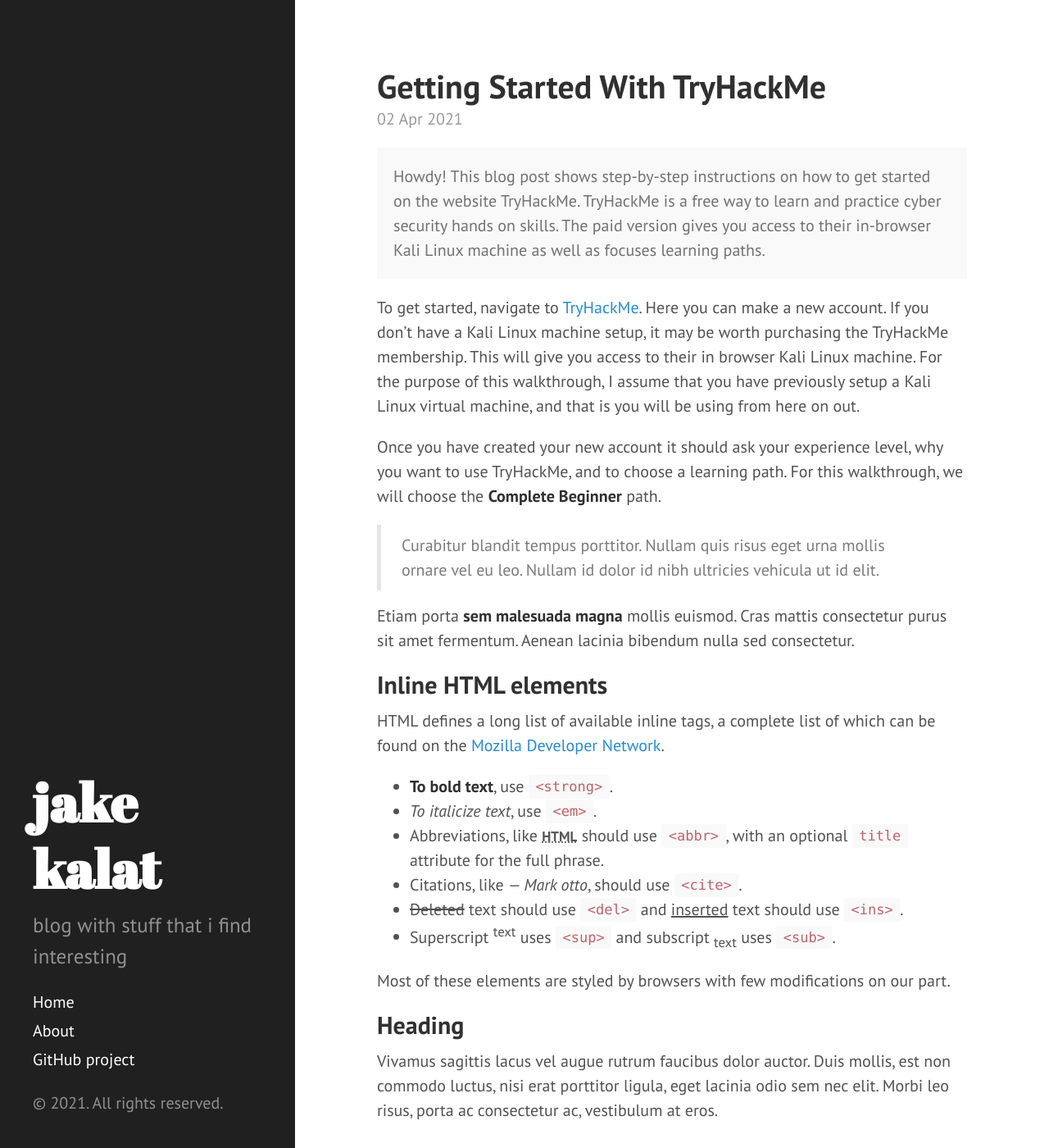
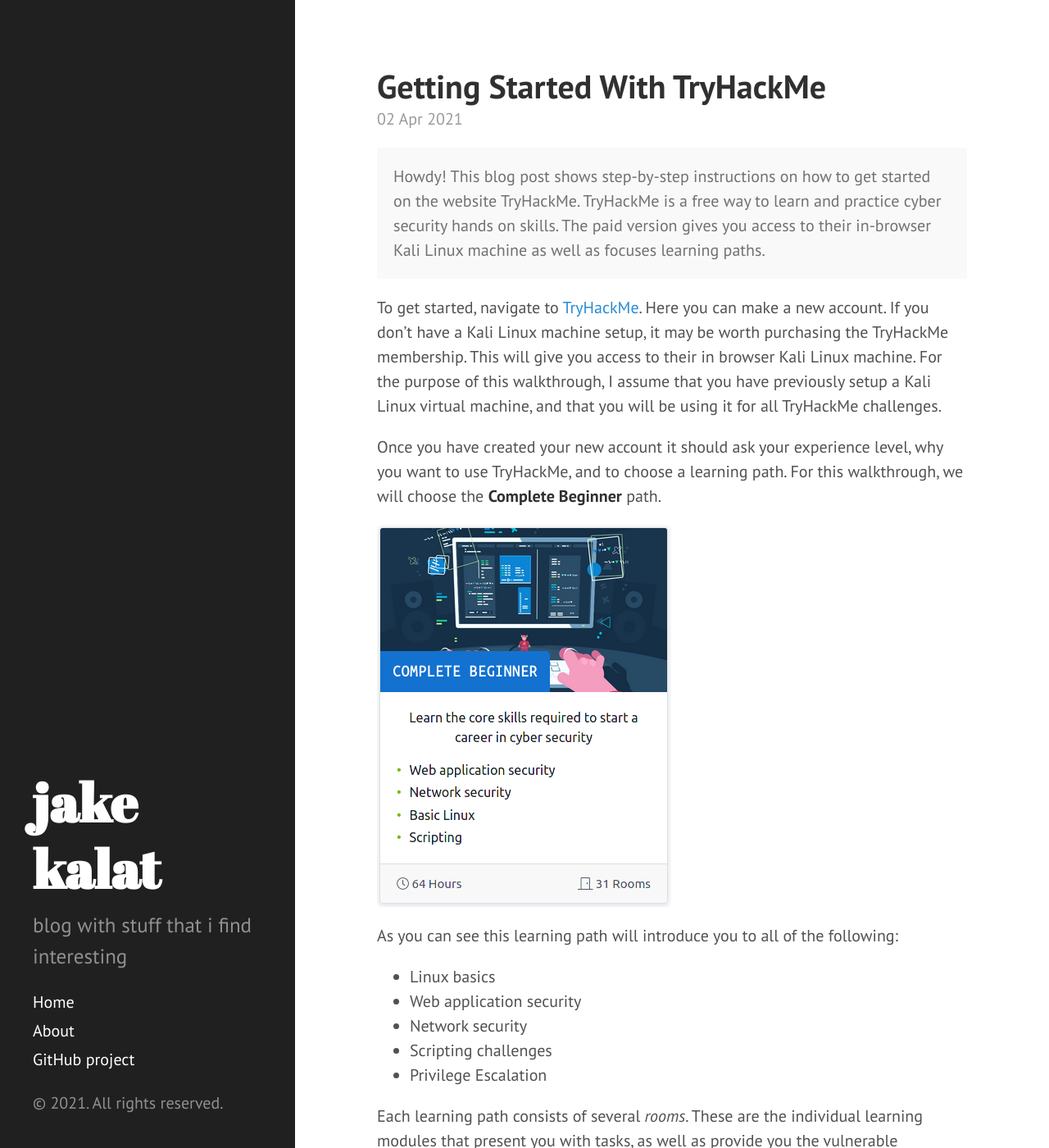
Before and after one commit to jacobkalat/jacobkalat.github.io, a Jekyll site: the page built from _posts/2021-04-02-example-content.md, in a window 1280 px wide and 1400 px high. Shown: the whole window at 82% size. Built offline with Jekyll 4.4.1, drawn with Linux system fonts in a browser that asks for light colours; Markdown is read by kramdown in place of the engine named in the settings; some of the changed text lies outside the part shown.

Commit message:
adds intro

```diff
--- a/_posts/2021-04-02-example-content.md
+++ b/_posts/2021-04-02-example-content.md
@@ -8,9 +8,20 @@ title: Getting Started With TryHackMe
   Howdy! This blog post shows step-by-step instructions on how to get started on the website TryHackMe. TryHackMe is a free way to learn and practice cyber security hands on skills. The paid version gives you access to their in-browser Kali Linux machine as well as focuses learning paths.
 </div>
 
-To get started, navigate to <a href="https://tryhackme.com">TryHackMe</a>. Here you can make a new account. If you don't have a Kali Linux machine setup, it may be worth purchasing the TryHackMe membership. This will give you access to their in browser Kali Linux machine. For the purpose of this walkthrough, I assume that you have previously setup a Kali Linux virtual machine, and that is you will be using from here on out.
+To get started, navigate to <a href="https://tryhackme.com">TryHackMe</a>. Here you can make a new account. If you don't have a Kali Linux machine setup, it may be worth purchasing the TryHackMe membership. This will give you access to their in browser Kali Linux machine. For the purpose of this walkthrough, I assume that you have previously setup a Kali Linux virtual machine, and that you will be using it for all TryHackMe challenges.
 
 Once you have created your new account it should ask your experience level, why you want to use TryHackMe, and to choose a learning path. For this walkthrough, we will choose the **Complete Beginner** path.
+
+![placeholder](/img/tryhackme/complete-beginner.png "Complete Beginner path")
+
+As you can see this learning path will introduce you to all of the following:
+- Linux basics
+- Web application security
+- Network security
+- Scripting challenges
+- Privilege Escalation
+
+Each learning path consists of several *rooms*. These are the individual learning modules that present you with tasks, as well as provide you the vulnerable machines.
 
 > Curabitur blandit tempus porttitor. Nullam quis risus eget urna mollis ornare vel eu leo. Nullam id dolor id nibh ultricies vehicula ut id elit.
 
@@ -91,7 +102,7 @@ Integer posuere erat a ante venenatis dapibus posuere velit aliquet. Morbi leo r
 
 Quisque consequat sapien eget quam rhoncus, sit amet laoreet diam tempus. Aliquam aliquam metus erat, a pulvinar turpis suscipit at.
 
-![placeholder](/img/tryhackme/complete-beginner.png "Complete Beginner path")
+
 ![placeholder](http://placehold.it/400x200 "Medium example image")
 ![placeholder](http://placehold.it/200x200 "Small example image")
 
```
